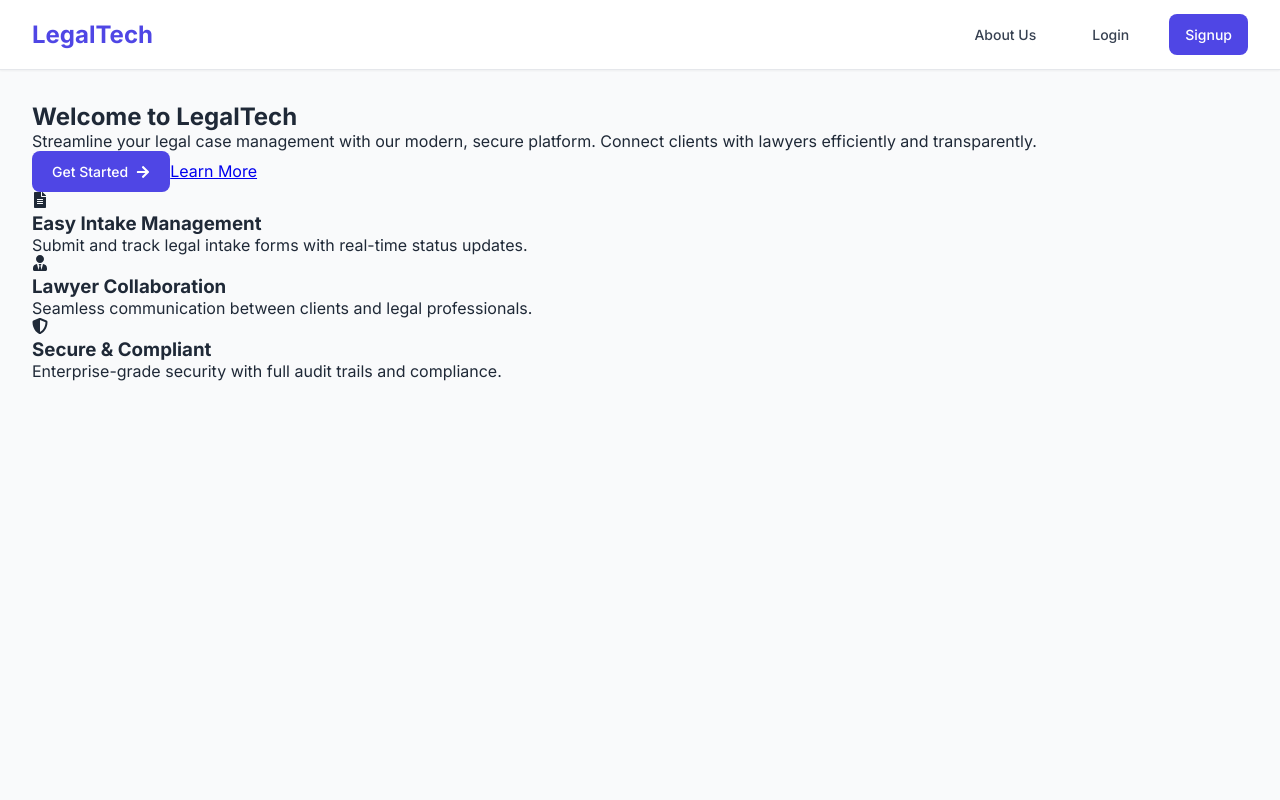
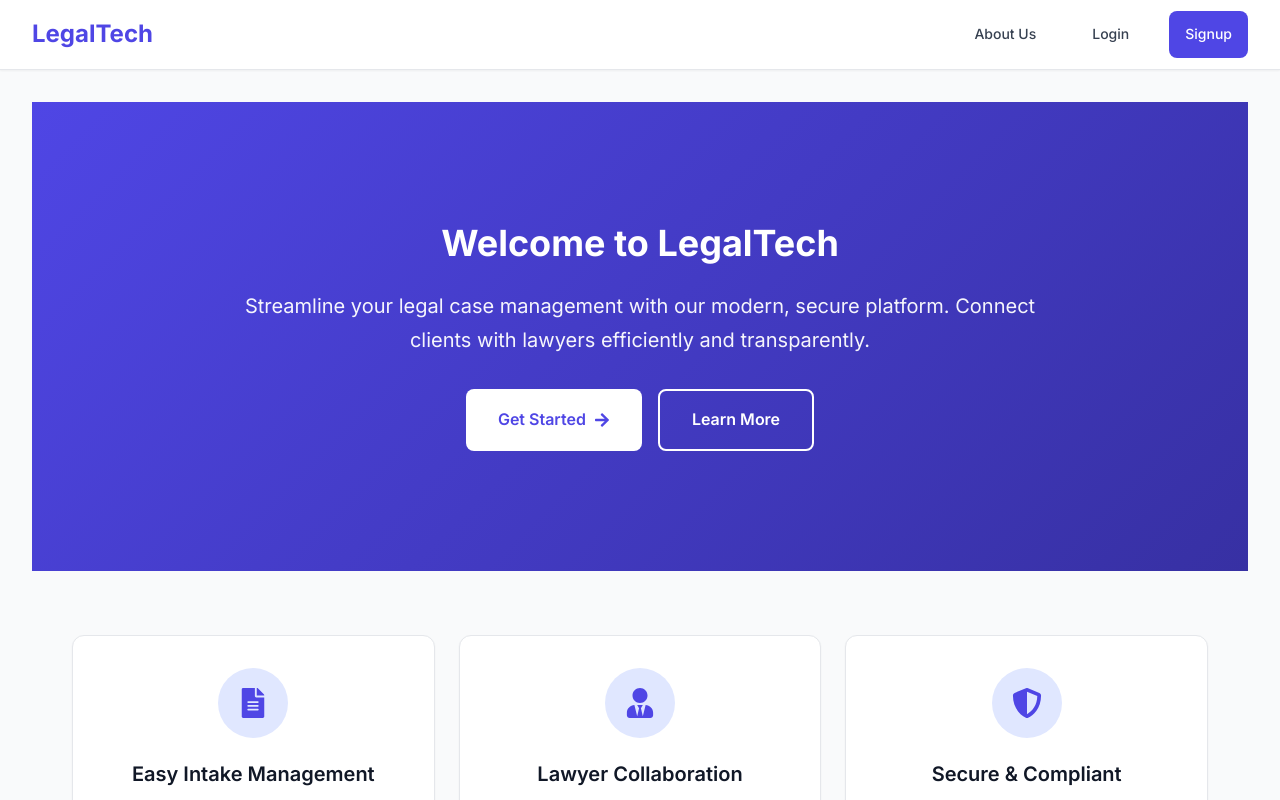
Before and after one commit to iamprashantverma/Legal-Tech, a React (Vite) app in the folder frontend/: page / in a window 1280 px wide. Built offline with nearby package versions, Linux system fonts and the light colour scheme; no server answers.

Commit message:
style: update main.scss to import all new styles and components

```diff
--- a/frontend/src/assets/styles/main.scss
+++ b/frontend/src/assets/styles/main.scss
@@ -1,29 +1,143 @@
+// Import design system
+@use './variables' as *;
+@use './mixins' as *;
+
+// Import components - Common
 @use "./components/common/navbar";
-@use "././pages/auth/auth";
 @use "./components/common/layout";
+@use "./components/common/sidebar";
 @use './components/common/pagination';
-@use './components/common/sidebar';
+@use './components/common/loading';
+@use './components/common/empty-state';
 @use './components/common/intake';
 @use './components/common/intake-details';
+@use './components/common/about';
+
+// Import components - Client
 @use './components/client/intake-form';
 @use './components/client/dashboard';
-@use './components/admin/audit-log';
-@use './components/common/about';
+
+// Import components - Lawyer
 @use './components/lawyer/summary-list';
 @use './components/lawyer/summarydetails';
 @use './components/lawyer/create_summary';
+
+// Import components - Admin
+@use './components/admin/audit-log';
 @use './components/admin/audit-log-details';
 @use './components/admin/audit-state';
+
+// Import pages
+@use "././pages/auth/auth";
+@use "./pages/home";
+
+// Global styles
 * {
-    margin: 0;
-    padding: 0;
-    box-sizing: border-box;
+  margin: 0;
+  padding: 0;
+  box-sizing: border-box;
 }
 
 body, html {
-  font-family: "Inter", -apple-system, BlinkMacSystemFont, sans-serif;
-  background-color: #f8fafc;
-  color: #1f2937;
+  font-family: $font-family-base;
+  background-color: $neutral-50;
+  color: $neutral-800;
   width: 100%;
-  overflow: hidden;
+  height: 100%;
+  overflow-x: hidden;
+  line-height: 1.6;
+  -webkit-font-smoothing: antialiased;
+  -moz-osx-font-smoothing: grayscale;
 }
+
+#root {
+  min-height: 100vh;
+  display: flex;
+  flex-direction: column;
+}
+
+// Utility classes
+.container {
+  width: 100%;
+  max-width: 1280px;
+  margin: 0 auto;
+  padding: 0 $spacing-6;
+}
+
+.card {
+  @include card;
+  padding: $spacing-6;
+}
+
+.btn {
+  @include button-base;
+}
+
+.btn-primary {
+  @include button-base;
+  background: $primary-600;
+  color: white;
+
+  &:hover:not(:disabled) {
+    background: $primary-700;
+    transform: translateY(-2px);
+    box-shadow: $shadow-lg;
+  }
+}
+
+.btn-secondary {
+  @include button-base;
+  background: white;
+  color: $primary-600;
+  border: 2px solid $primary-600;
+
+  &:hover:not(:disabled) {
+    background: $primary-50;
+  }
+}
+
+.btn-light {
+  @include button-base;
+  background: white;
+  color: $neutral-700;
+  border: 1px solid $neutral-300;
+
+  &:hover:not(:disabled) {
+    background: $neutral-50;
+    border-color: $neutral-400;
+  }
+}
+
+.btn-danger {
+  @include button-base;
+  background: $danger-600;
+  color: white;
+
+  &:hover:not(:disabled) {
+    background: $danger-700;
+  }
+}
+
+.skeleton {
+  @include skeleton;
+  border-radius: $radius-md;
+}
+
+// Scrollbar styling
+::-webkit-scrollbar {
+  width: 8px;
+  height: 8px;
+}
+
+::-webkit-scrollbar-track {
+  background: $neutral-100;
+}
+
+::-webkit-scrollbar-thumb {
+  background: $neutral-400;
+  border-radius: $radius-full;
+
+  &:hover {
+    background: $neutral-500;
+  }
+}
```
